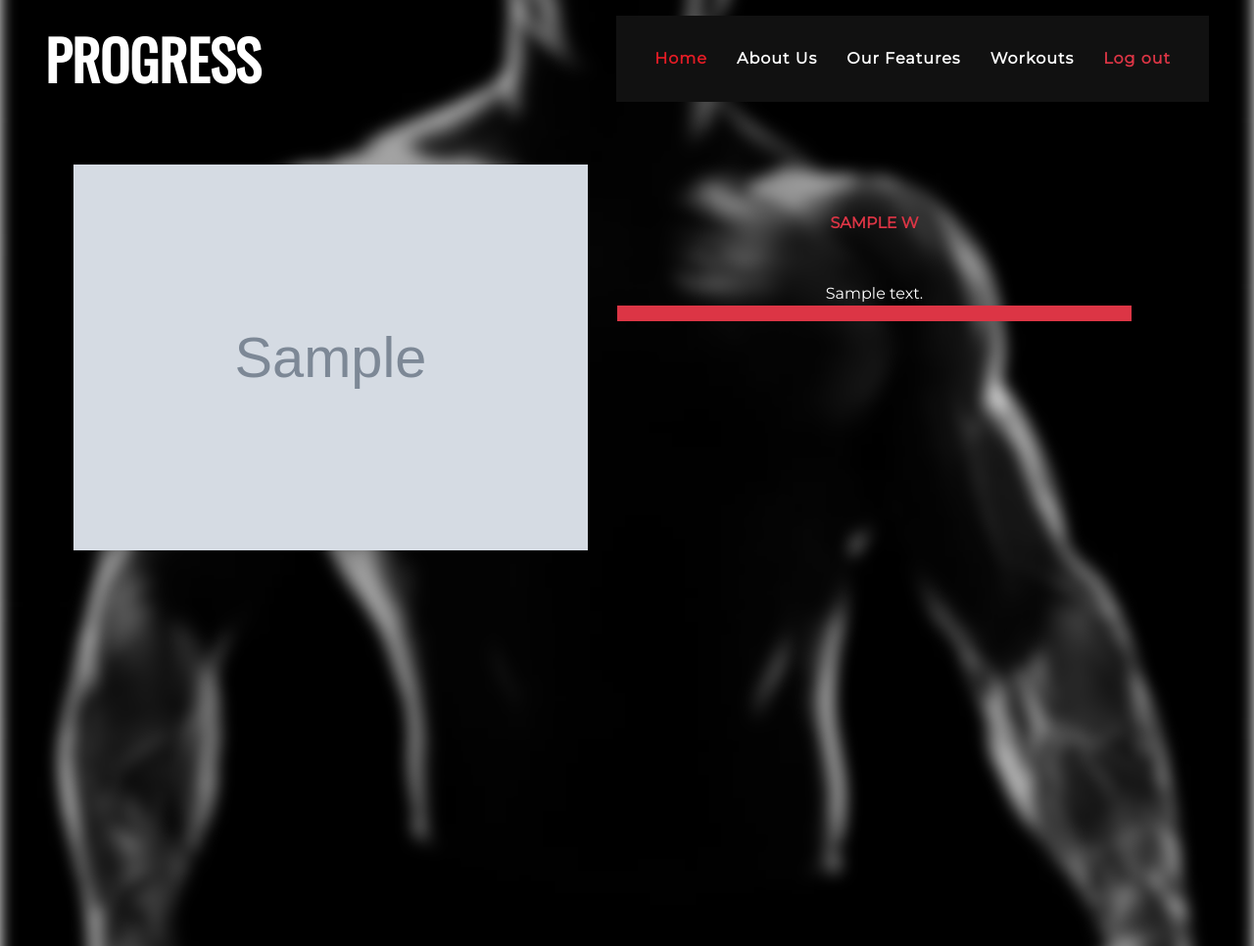
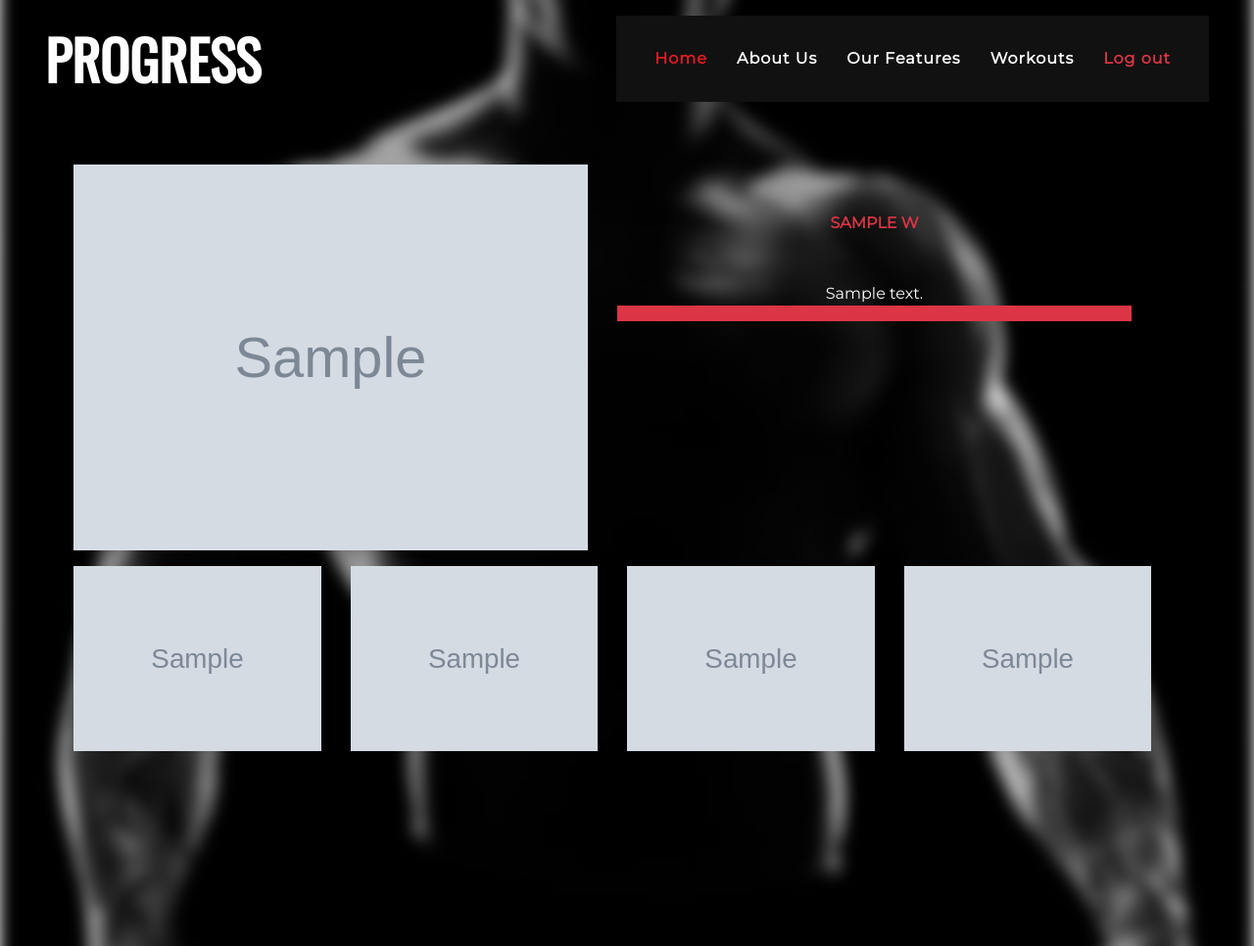
Before and after one commit to Tommaso-Bev/fitness, a Django app: template fitnessapp/templates/workoutprogression.html in a window 1280 px wide. Shown: the top 966 px of the page at 98% size. Run offline with Django 4.2, Linux system fonts and the light colour scheme; the template is opened without the code that fills it: most values are stand-ins (such as "Sample title", 1, 10 or a date in 2020); grey boxes marked "Sample" are stand-in pictures; some libraries are stand-ins or nearby versions.

Commit message:
Added workouts images backend

```diff
--- a/fitnessapp/authentication/admin.py
+++ b/fitnessapp/authentication/admin.py
@@ -2,7 +2,7 @@
 # Register your models here.
 from django.contrib import admin
 
-from .models import workout,workout_plan
+from .models import workout,workout_plan,workout_level
 
 
 class WorkoutAdmin(admin.ModelAdmin):
@@ -11,6 +11,9 @@ class WorkoutAdmin(admin.ModelAdmin):
 class Workout_plan_Admin(admin.ModelAdmin):
     list_display = ('username', 'workout_name', 'progress')
 
+class Workout_level_Admin(admin.ModelAdmin):
+    list_display = ('workout_name', 'level')
 
 admin.site.register(workout, WorkoutAdmin)
 admin.site.register(workout_plan, Workout_plan_Admin)
+admin.site.register(workout_level, Workout_level_Admin)
--- a/fitnessapp/authentication/models.py
+++ b/fitnessapp/authentication/models.py
@@ -6,6 +6,9 @@ class workout(models.Model):
    muscle_plan=models.CharField(max_length=25)
    description=models.CharField(max_length=300)
    image=models.ImageField(upload_to='img')
+
+   def __str__(self):
+      return self.workout_name
 
 
 class workout_plan(models.Model):
--- a/fitnessapp/templates/workoutprogression.html
+++ b/fitnessapp/templates/workoutprogression.html
@@ -66,6 +66,22 @@
                             </div>
 
                         </div>
+                        <div>
+                            <div class="container-fluid row">
+                                <div class="col-3">
+                                    <img src="{{w_level.image1.url}}" alt="" style="width: 100%;">
+                                </div>
+                                <div class="col-3">
+                                <img src="{{w_level.image2.url}}" alt="" style="width: 100%;">
+                                </div>
+                                <div class="col-3">
+                                    <img src="{{w_level.image3.url}}" alt="" style="width: 100%;">
+                                </div>
+                                <div class="col-3">
+                                    <img src="{{w_level.image4.url}}" alt="" style="width: 100%;">
+                                </div>
+                            </div>
+                        </div>
                     </div>
                 </div>
             </div>
```
Also changed, not shown: fitnessapp/authentication/views.py (+7 -3 lines), fitnessapp/db.sqlite3, fitnessapp/media/workout_images/not_found_prova.png (added), fitnessapp/media/workout_images/not_found_prova_2bv4so2.png (added), fitnessapp/media/workout_images/not_found_prova_DwNu2nq.png (added), fitnessapp/media/workout_images/not_found_prova_FI8P7Ek.png (added), fitnessapp/media/workout_images/not_found_prova_hExGfej.png (added), fitnessapp/media/workout_images/not_found_prova_mZvbgQi.png (added), fitnessapp/media/workout_images/not_found_prova_p1JFY6V.png (added), fitnessapp/media/workout_images/not_found_prova_yRM49Vk.png (added).
